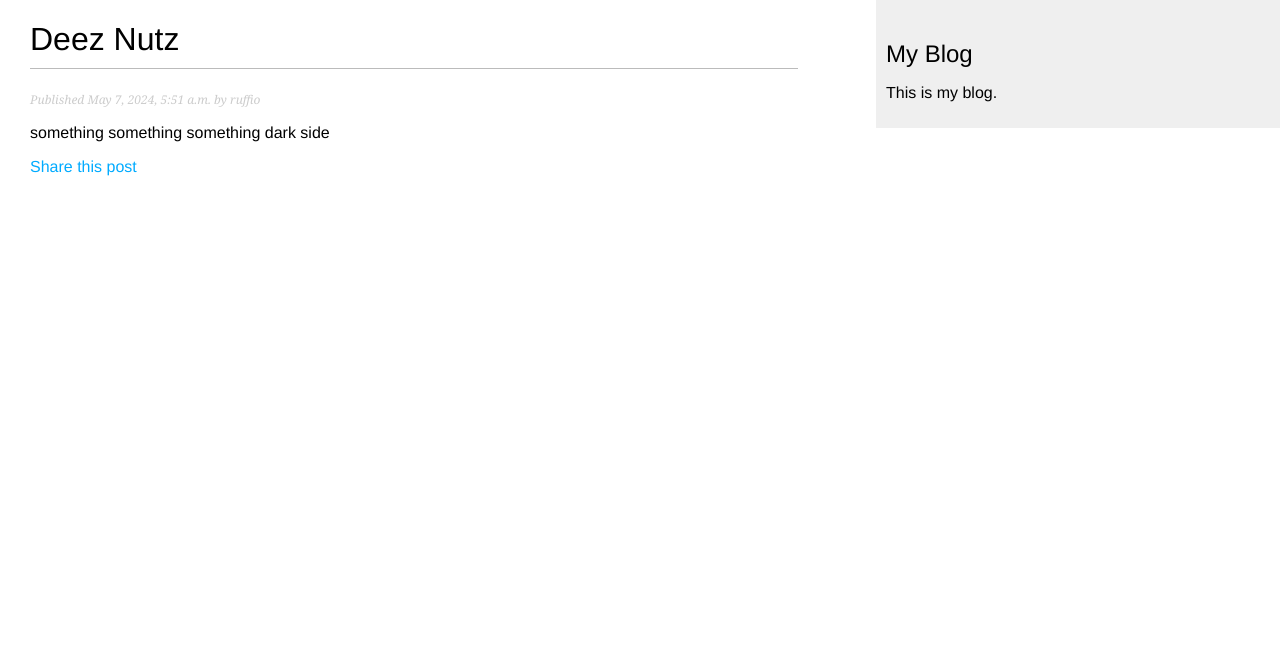
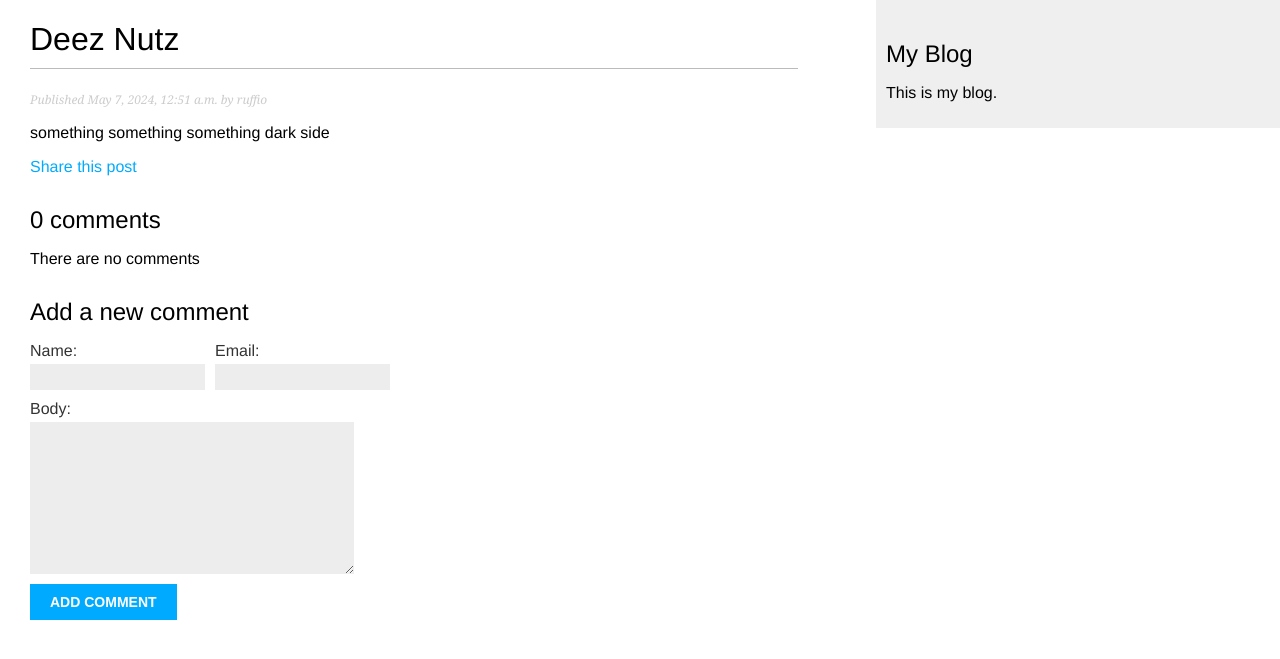
Before and after one commit to ayomidecole/django-blog-app, a Django app: a page that uses blog/templates/blog/post/detail.html in a window 1280 px wide. Shown: the top 659 px of the page. Run offline with Django 5.2, Linux system fonts and the light colour scheme; data comes from the database, SQL or seed files in the repository; both versions use the stored data as it was after the commit.

Commit message:
C'est finis

```diff
--- a/blog/forms.py
+++ b/blog/forms.py
@@ -1,4 +1,5 @@
 from django import forms
+from .models import Comment
 
 class EmailPostForm(forms.Form):
     name = forms.CharField(max_length=25)
@@ -8,3 +9,8 @@
         required=False,
         widget=forms.Textarea
     )
+
+class CommentForm(forms.ModelForm):
+    class Meta:
+        model = Comment
+        fields = ['name', 'email', 'body']
--- a/blog/models.py
+++ b/blog/models.py
@@ -55,3 +55,25 @@
                 self.slug
             ]
         )
+
+class Comment(models.Model):
+    post = models.ForeignKey(
+        Post,
+        on_delete=models.CASCADE,
+        related_name='comments'
+    )
+    name = models.CharField(max_length=80)
+    email = models.EmailField()
+    body = models.TextField()
+    created = models.DateTimeField(auto_now_add = True)
+    updated = models.DateField(auto_now=True)
+    active = models.BooleanField(default=True)
+
+    class Meta:
+        ordering = ['created']
+        indexes = [
+            models.Index(fields=['created'])
+        ]
+
+    def __str__(self):
+        return f'Comment by {self.name} on {self.post}'
--- a/blog/templates/blog/post/detail.html
+++ b/blog/templates/blog/post/detail.html
@@ -10,6 +10,21 @@
     {{ post.body|linebreaks }}
     <p>
         <a href="{% url 'blog:post_share' post.id %}">Share this post</a>
-
     </p>
+    {% with comments.count as total_comments %}
+        <h2>
+            {{ total_comments }} comment{{ total_comments|pluralize }}
+        </h2>
+    {% endwith %}
+    {% for comment in comments %}
+        <div class="comment">
+            <p class="info">
+                Comment {{ forloop.counter }} by {{ comment.name }} {{ comment.created }}
+            </p>
+            {{ comment.body|linebreaks }}
+        </div>
+    {% empty %}
+        <p>There are no comments</p>
+    {% endfor %}
+    {% include 'blog/post/includes/comment_form.html' %}
 {% endblock %}
--- /dev/null
+++ b/blog/templates/blog/post/includes/comment_form.html
@@ -0,0 +1,12 @@
+<h2>Add a new comment</h2>
+<form action="{% url "blog:post_comment" post.id%}" method="post">
+    <div class="left">
+        {{ form.name.as_field_group }}
+    </div>
+    <div class="left">
+        {{ form.email.as_field_group }}
+    </div>
+    {{ form.body.as_field_group }}
+    {% csrf_token %}
+    <p><input type="submit" value="Add comment"></p>
+</form>
--- a/blog/urls.py
+++ b/blog/urls.py
@@ -12,5 +12,8 @@
         views.post_detail,
         name='post_detail'
     ),
-    path('<int:post_id>/share/', views.post_share, name='post_share')
+    path('<int:post_id>/share/', views.post_share, name='post_share'),
+    path(
+        '<int:post_id>/comment', views.post_comment, name='post_comment'
+    ),
 ]
--- a/blog/views.py
+++ b/blog/views.py
@@ -1,7 +1,13 @@
+from django.http import HttpResponseRedirect
+from django.urls import reverse
 from django.core.paginator import EmptyPage, Paginator, PageNotAnInteger
 from django.shortcuts import get_object_or_404, render
+from django.views.decorators.http import require_POST
 from .models import Post
 from django.views.generic import ListView
+from .forms import EmailPostForm, CommentForm
+from django.core.mail import send_mail
+from .models import Post
 
 # Create your views here.
 def post_list(request):
@@ -32,10 +38,17 @@
         publish__month = month,
         publish__day=day
     )
+
+    #list of active comments for this post
+    comments = post.comments.filter(active=True)
+    form = CommentForm()
     return render(
         request,
         'blog/post/detail.html',
-        {'post': post}
+        {'post': post,
+         'comments': comments,
+         'form': form
+         },
     )
 
 class PostListView(ListView):
@@ -47,10 +60,6 @@
     paginate_by = 3
     template_name = 'blog/post/list.html'
 
-from .forms import EmailPostForm
-from django.core.mail import send_mail
-
-from .models import Post
 
 def post_share(request, post_id):
     # Retrieve post by id
@@ -88,3 +97,33 @@
             'sent': sent
         }
     )
+
+@require_POST
+def post_comment(request, post_id):
+    post = get_object_or_404(
+        Post,
+        id=post_id,
+        status=Post.Status.PUBLISHED
+    )
+    comment = None
+    # A comment was posted
+    form = CommentForm(data=request.POST)
+    if form.is_valid():
+        # Create a comment object without saving it to the database
+        comment = form.save(commit=False)
+        # Assign the post to the comment
+        comment.post = post
+        # Save the comment to the database
+        comment.save()
+        # Redirect to the post detail page after posting a comment
+        return HttpResponseRedirect(reverse('blog:post_detail', args=[post.publish.year, post.publish.month, post.publish.day, post.slug]))
+    # If form is not valid, render the post detail page with the form
+    return render(
+        request,
+        'blog/post/detail.html',
+        {
+            'post': post,
+            'form': form,
+            'comment': comment
+        }
+    )
```
Also changed, not shown: blog/admin.py (+7 -1 lines), blog/templates/blog/post/comment.html (added, +12 -0 lines), mysite/settings.py (+10 -10 lines), README.md, blog/migrations/0004_comment.py (added), blog/migrations/0005_alter_comment_options_comment_active_comment_updated_and_more.py (added), db.sqlite3.
